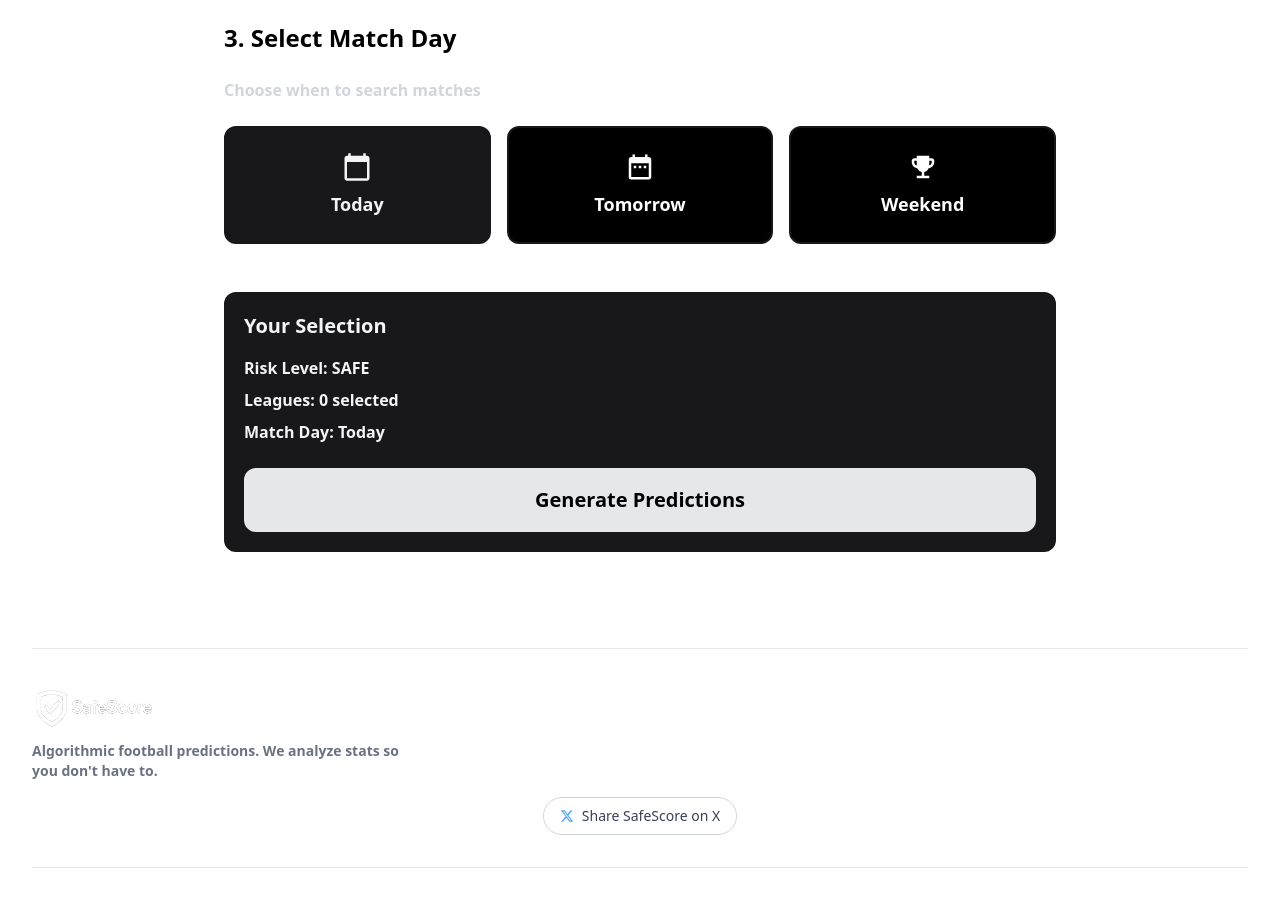
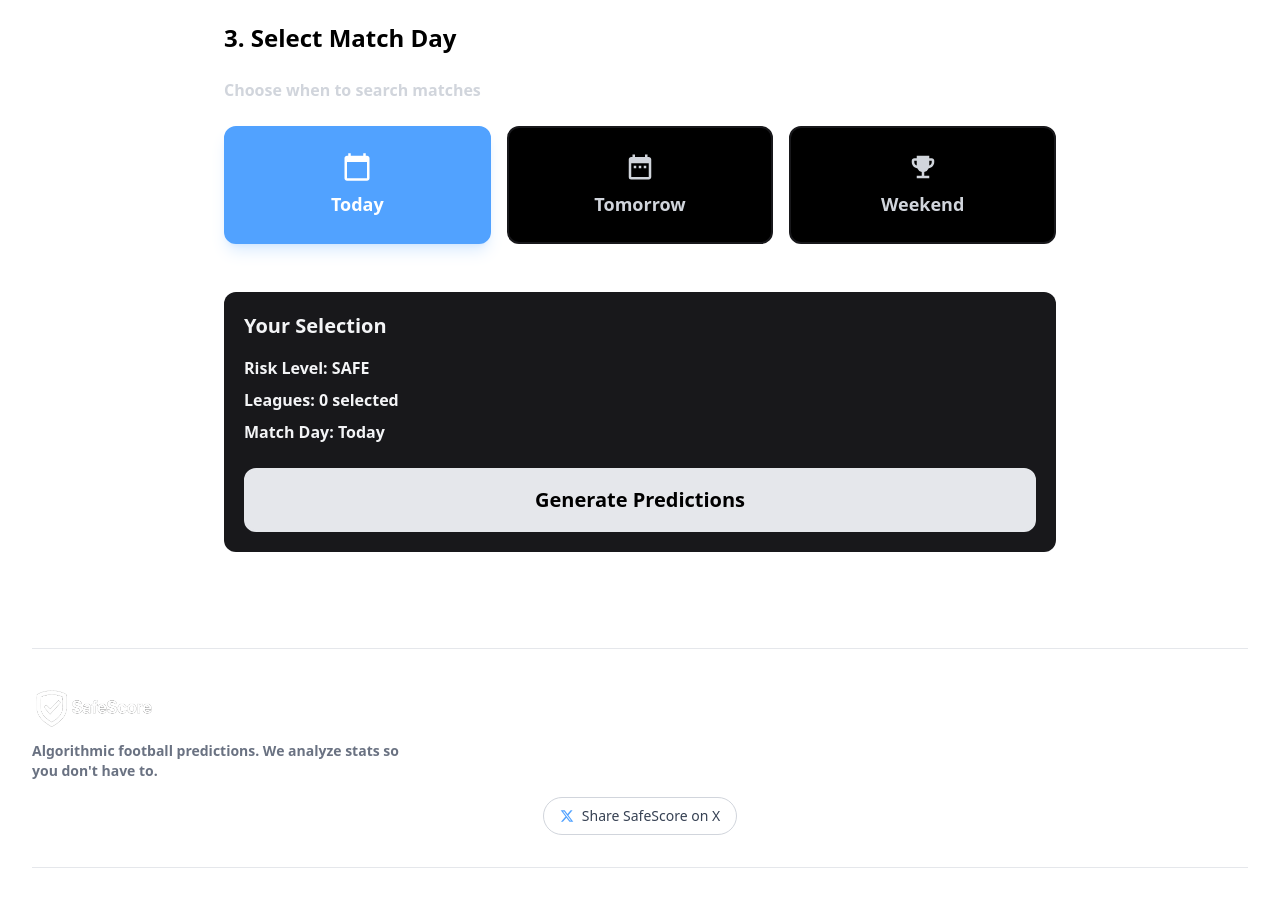
Before and after one commit to devtofunmi/safescore, a Next.js app: page /home in a window 1280 px wide. Shown: the part 820-1722 px from the top of the page. Built offline with nearby package versions, Linux system fonts and the light colour scheme.

Commit message:
changed color to be consistent

```diff
--- a/components/home/DaySelector.tsx
+++ b/components/home/DaySelector.tsx
@@ -22,11 +22,10 @@ const DaySelector: React.FC<DaySelectorProps> = ({ day, setDay }) => {
             <button
               key={option.id}
               onClick={() => setDay(option.id)}
-              className={`border-2 p-6 cursor-pointer rounded-xl font-bold text-lg transition-all transform hover:scale-105 ${
-                day === option.id
-                  ? 'border-[#18181b] border-gray-[[#18181b] bg-[#18181b] text-gray-100'
-                  : 'border-[#18181b] bg-black text-white  hover:bg-[#18181b]'
-              }`}
+              className={`border-2 p-6 cursor-pointer rounded-xl font-bold text-lg transition-all transform hover:scale-105 ${day === option.id
+                  ? 'border-blue-400 bg-blue-400 text-white shadow-lg shadow-blue-400/20'
+                  : 'border-[#18181b] bg-black text-gray-300 hover:border-blue-400/50 hover:bg-[#18181b]'
+                }`}
             >
               <div className="text-3xl mb-2 flex justify-center">
                 <IconComponent />
```
